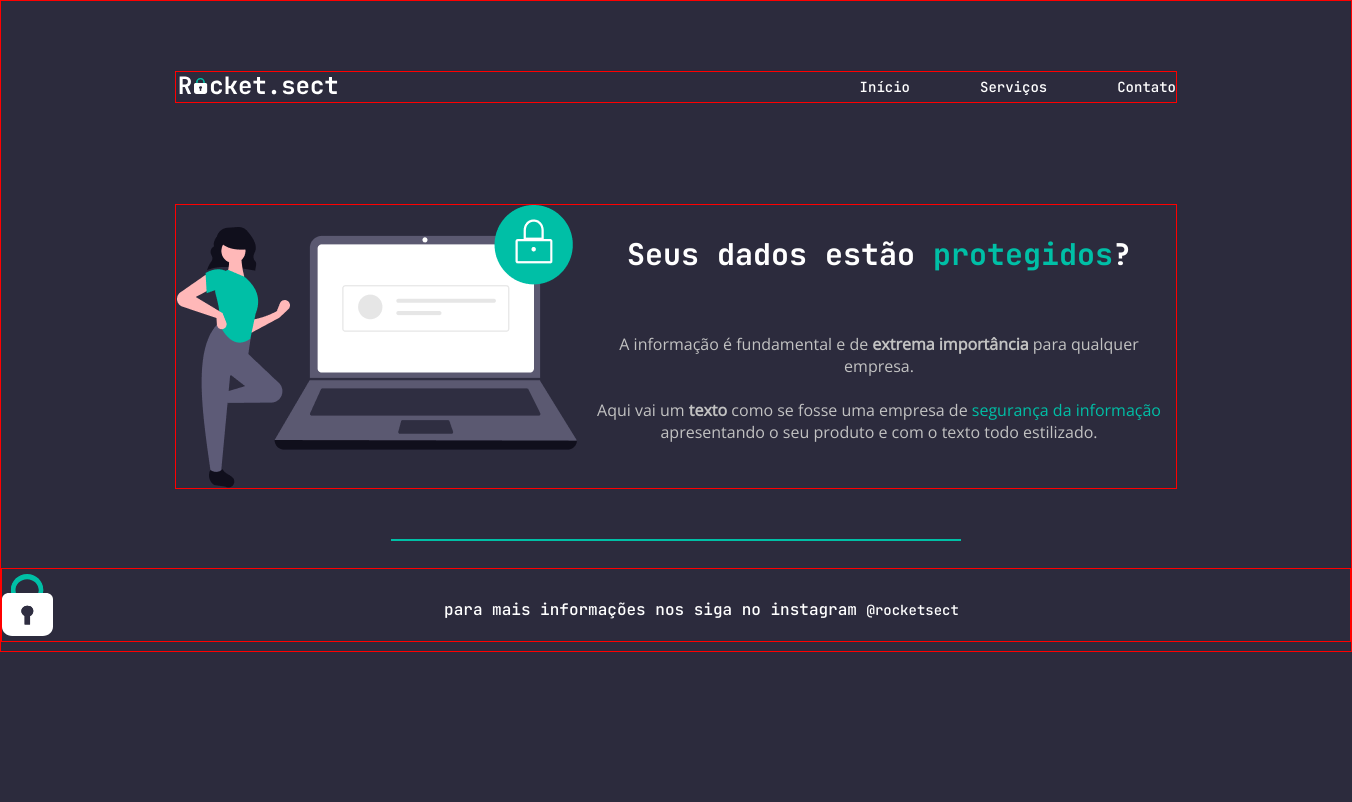
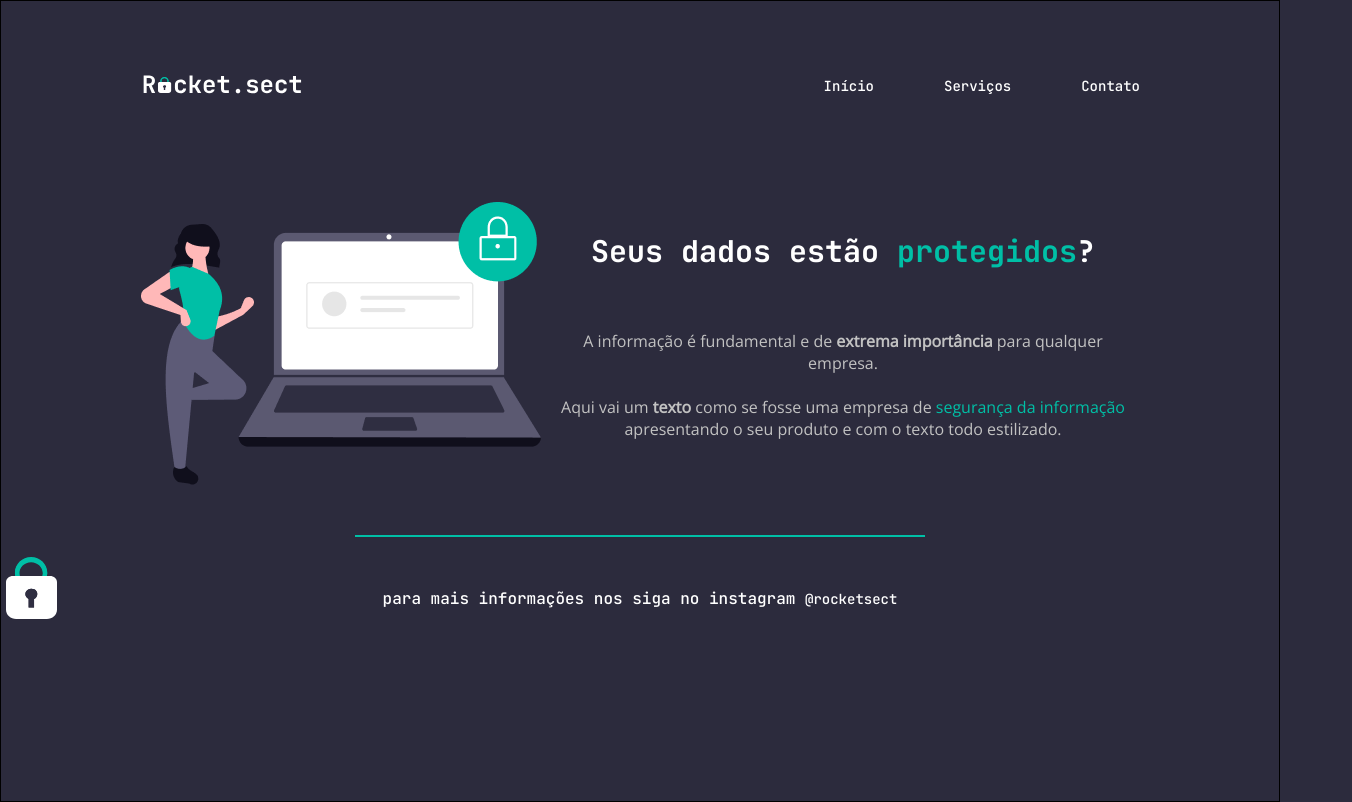
Before and after one commit to devedsonneto/desafio-avancado, a plain HTML site: page projeto 03/index.html in a window 1280 px wide. Shown: the whole page, 1352 px wide, since content can reach past the window. Drawn offline with nearby package versions, Linux system fonts and the light colour scheme.

Commit message:
Update style.css

```diff
--- a/projeto 03/style.css
+++ b/projeto 03/style.css
@@ -1,14 +1,17 @@
 body {
-    margin: 0;
+    margin: 0 auto;
     background-color: #2C2B3D;
     min-height: 100vh;
+    border: 1px solid;
+
+
 }
 
 .page {
-    width: 1350px;
-    height: 650px;
+
+
     margin: 0px auto;
-    border: 1px solid red;
+
     }
 
 nav {
@@ -18,7 +21,7 @@ nav {
     width: 1000px;
     height: 30px;
     margin: 70px auto 101px;
-    border: 1px solid red   ;
+
     }
 
 li {
@@ -40,7 +43,7 @@ main {
     display: flex;
     justify-content: space-between;
     align-items: center;
-    border: 1px solid red;
+
     width: 1000px;
     height: 283px;
     margin: 0 auto;
@@ -81,16 +84,18 @@ p span {
 .line {
     border: 1px solid #00BFA6;
     width: 568px;
-    margin: 50px auto 27px;
+    margin: 50px auto 8px;
     align-items: center;
 
 }
 
 footer {
-    border: 1px solid red;
+
     display: flex;
     flex-direction: row-reverse;
     align-items: center;
+    bottom: 0;
+
 
 }
 
@@ -100,13 +105,19 @@ footer p {
     size: 14px;
     line-height: 28px;
     color:#FFFFFF;
-    margin: 27px auto 17px;
+    margin: 40px auto 17px;
     text-align: center;
+
 
 
 
 }
 
 #cadeado {
+    position: absolute;
+    left: 6px;
 
         }
+
+
+a
```
